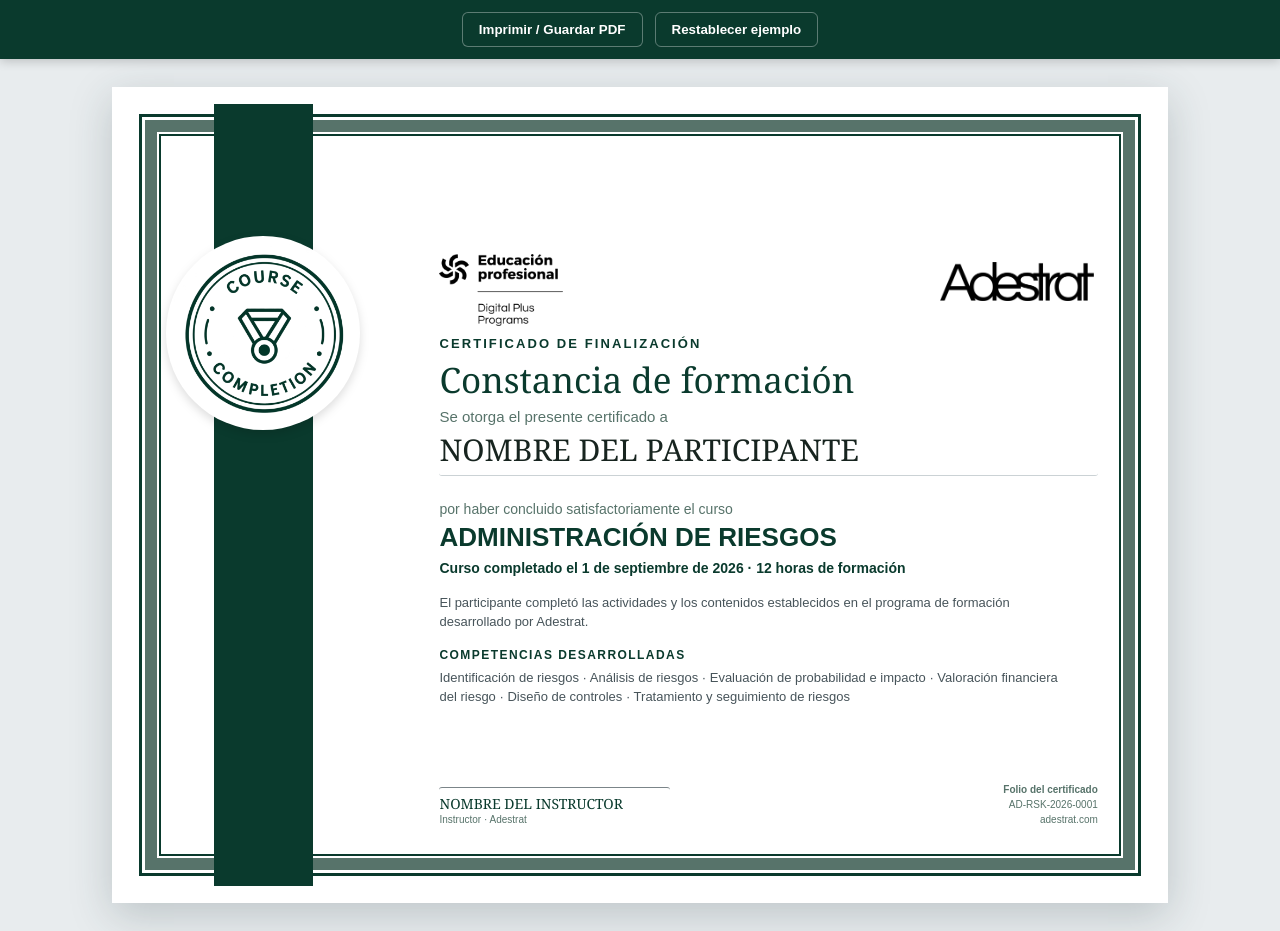
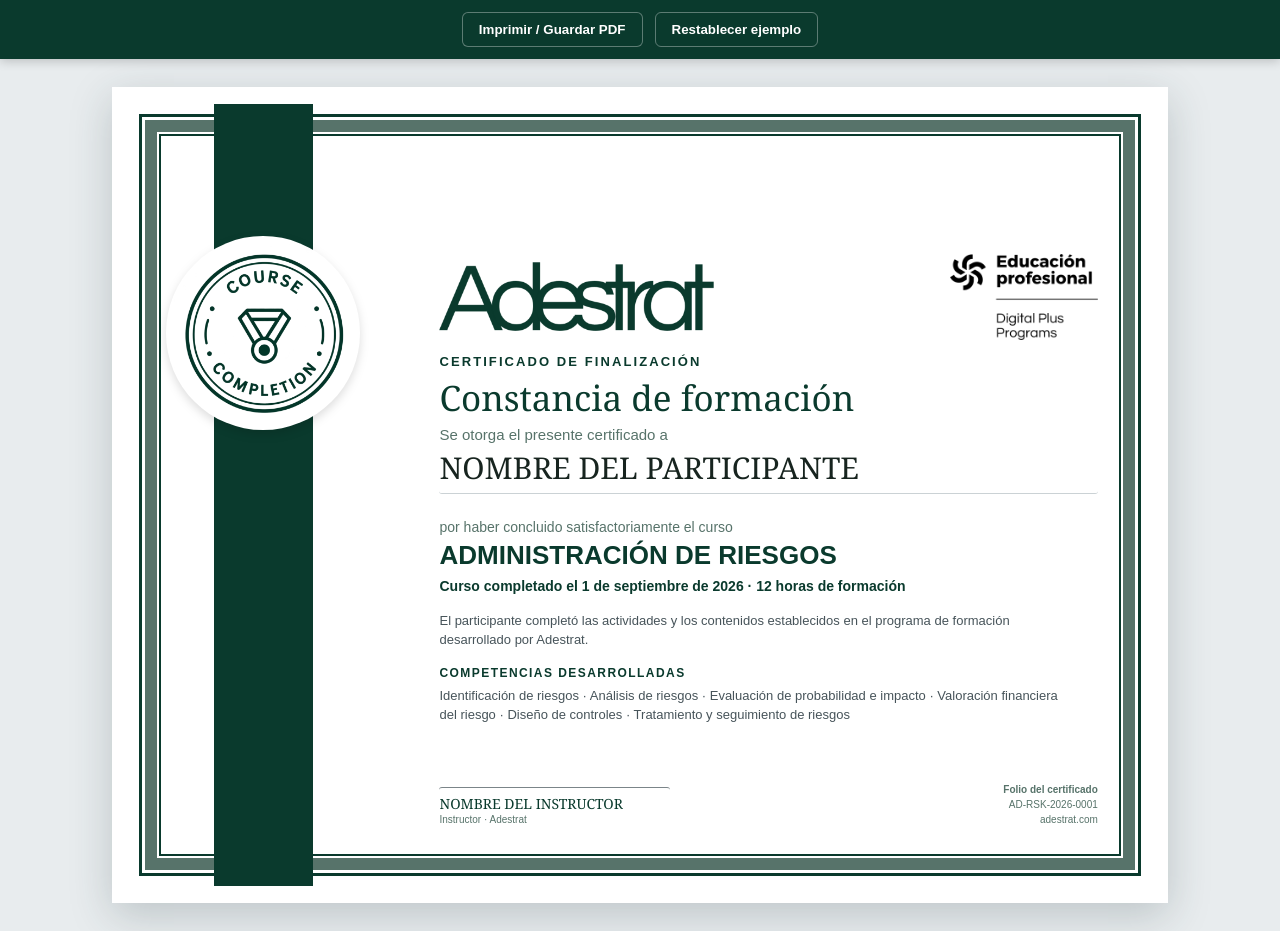
Before and after one commit to cafrhein/muro, a Jekyll site: the page certificado-adestrat-plantilla.html, which Jekyll copies as it is, in a window 1280 px wide and 931 px high. Built offline with Jekyll 4.4.1, drawn with Linux system fonts in a browser that asks for light colours.

Commit message:
Match requested certificate logo arrangement

```diff
--- a/certificado-adestrat-plantilla.html
+++ b/certificado-adestrat-plantilla.html
@@ -19,9 +19,9 @@
     .seal{position:absolute;z-index:3;left:.56in;top:1.55in;width:2.02in;height:2.02in;display:block;border-radius:50%;background:#fff;filter:drop-shadow(0 4px 5px #0002);overflow:hidden}
     .seal img{display:block;width:100%;height:100%;padding:2px;object-fit:contain}
     .content{position:relative;z-index:2;height:100%;padding:1.05in 0 .3in .05in}
-    .brand{display:flex;align-items:flex-start;justify-content:space-between;width:100%;margin-bottom:10px}
-    .brand-logo{display:block;width:158px;height:72px;object-fit:contain;object-position:left top}
-    .adestrat-logo{display:block;width:154px;height:auto;margin:8px 4px 0 24px;object-fit:contain;object-position:right top}
+    .brand{display:flex;align-items:flex-start;justify-content:space-between;width:100%;margin-bottom:14px}
+    .adestrat-logo{display:block;width:275px;height:auto;margin:8px 20px 0 0;object-fit:contain;object-position:left top}
+    .brand-logo{display:block;width:158px;height:86px;object-fit:contain;object-position:right top}
     .eyebrow{margin:0 0 5px;color:var(--gold);font-size:13px;font-weight:800;letter-spacing:.16em}
     h1{margin:0 0 5px;font-family:Georgia,"Times New Roman",serif;font-size:35px;font-weight:500;color:var(--navy)}
     .recipient-intro{font-size:15px;color:var(--muted)}
@@ -54,7 +54,7 @@
       <div class="seal"><img src="assets/course-completion-seal.png" alt="Course Completion"></div>
       <section class="frame">
         <div class="content">
-          <div class="brand"><img class="brand-logo" src="assets/logo-educacion-profesional-negro.png" alt="Educación profesional - Digital Plus Programs"><img class="adestrat-logo" src="assets/logo-adestrat-negro.png" alt="Adestrat"></div>
+          <div class="brand"><img class="adestrat-logo" src="assets/logo-adestrat-verde.png" alt="Adestrat"><img class="brand-logo" src="assets/logo-educacion-profesional-negro.png" alt="Educación profesional - Digital Plus Programs"></div>
           <p class="eyebrow">CERTIFICADO DE FINALIZACIÓN</p>
           <h1>Constancia de formación</h1>
           <div class="recipient-intro">Se otorga el presente certificado a</div>
```
Also changed, not shown: assets/logo-adestrat-verde.png (added).
